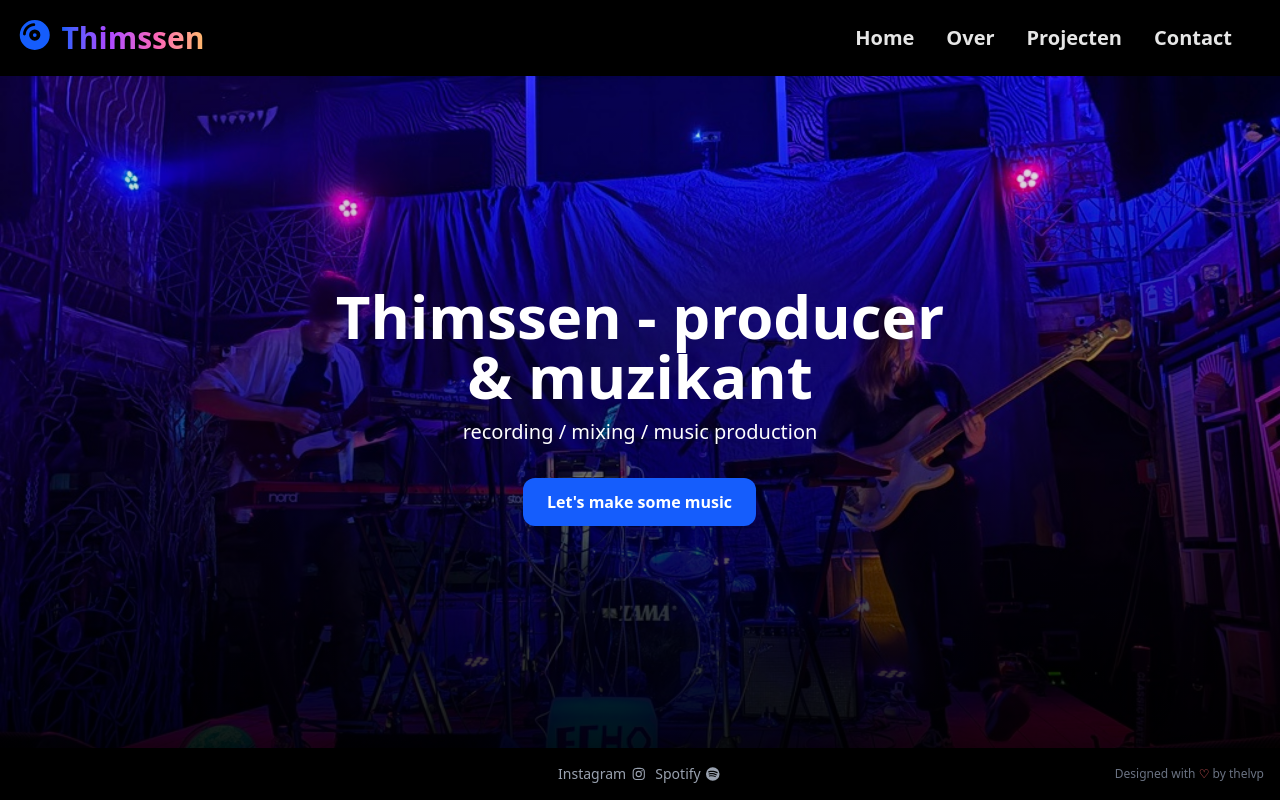
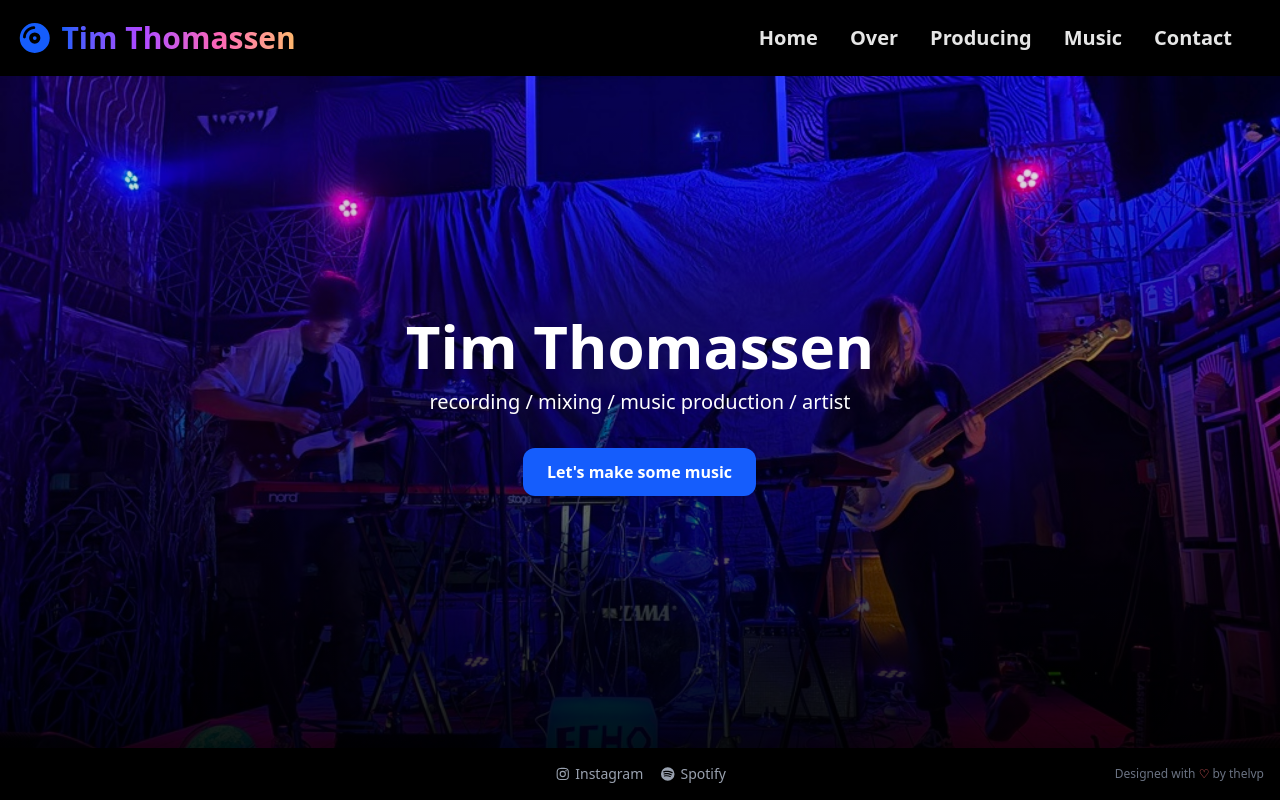
Before and after one commit to thelvp/thimssen, a React (Vite) app: page / in a window 1280 px wide. Built offline with nearby package versions, Linux system fonts and the light colour scheme; the HTML template or start-up script is replaced by a standard one.

Commit message:
Fixes: content, add music to nav, small formatting fixes

```diff
--- a/index.html
+++ b/index.html
@@ -4,7 +4,7 @@
     <meta charset="UTF-8" />
     <link rel="icon" type="image/svg+xml" href="/vite.svg" />
     <meta name="viewport" content="width=device-width, initial-scale=1.0" />
-    <title>Thimssen</title>
+    <title>Tim Thomassen</title>
   </head>
   <body class="bg-black text-white/90">
     <div id="root"></div>
--- a/src/App.tsx
+++ b/src/App.tsx
@@ -1,7 +1,6 @@
 import { HashRouter, Route, Routes } from 'react-router';
 import { Layout } from './components';
-import { Home, About, Contact, ErrorPage, Projects } from './pages';
-import { Music } from './pages/Music';
+import { Home, About, Contact, ErrorPage, Producing, Music } from './pages';
 
 function App() {
   return (
@@ -11,7 +10,7 @@ function App() {
           <Route path="/" element={<Layout />}>
             <Route path="/" element={<Home />} />
             <Route path="/about" element={<About />} />
-            <Route path="/projects" element={<Projects />} />
+            <Route path="/producing" element={<Producing />} />
             <Route path="/music" element={<Music />} />
             <Route path="/contact" element={<Contact />} />
             <Route path="*" element={<ErrorPage />} />
--- a/src/components/Footer/Footer.tsx
+++ b/src/components/Footer/Footer.tsx
@@ -10,13 +10,11 @@ export const Footer = () => {
 
         <ul className="flex flex-wrap items-center justify-center text-sm">
           <FooterLink
-            color="hover:text-blue-500"
             title="Instagram"
             href="https://www.instagram.com/thimssen/"
             icon={faInstagram}
           />
           <FooterLink
-            color="hover:text-green-500"
             title="Spotify"
             href="https://open.spotify.com/artist/2uhfXqGrbL6MDekftEEDMD?si=RTCS8gXOQHO1zlk8fMht0A"
             icon={faSpotify}
--- a/src/components/Footer/FooterLink.tsx
+++ b/src/components/Footer/FooterLink.tsx
@@ -2,24 +2,22 @@ import type { IconProp } from '@fortawesome/fontawesome-svg-core';
 import { FontAwesomeIcon } from '@fortawesome/react-fontawesome';
 
 type FooterLinkProps = {
-  color: string;
   title: string;
   href: string;
   icon: IconProp;
 };
 
-export const FooterLink = ({ color, title, icon, href }: FooterLinkProps) => {
+export const FooterLink = ({ title, icon, href }: FooterLinkProps) => {
   return (
-    <li className="mr-2 last:mr-0">
+    <li className="mr-2 last:mr-0 sm:mr-4">
       <a
         target="_blank"
         rel="noopener noreferrer"
         href={href}
-        className={`interactive focus-ring hover:font-semibold ${color}`}
+        className="interactive focus-ring"
       >
-        {title}{' '}
-        <FontAwesomeIcon icon={icon} aria-hidden="true" focusable={false} />
-        <span className="sr-only">(opens in a new tab)</span>
+        <FontAwesomeIcon icon={icon} aria-hidden="true" focusable={false} />{' '}
+        {title} <span className="sr-only">(opens in a new tab)</span>
       </a>
     </li>
   );
--- a/src/components/Logo/Logo.tsx
+++ b/src/components/Logo/Logo.tsx
@@ -3,10 +3,10 @@ import { FontAwesomeIcon } from '@fortawesome/react-fontawesome';
 
 export const Logo = () => {
   return (
-    <div className="flex text-xl font-bold sm:text-3xl">
+    <div className="flex items-center text-xl font-bold sm:text-3xl">
       <FontAwesomeIcon icon={faCompactDisc} className="pr-2 text-blue-600" />
       <h1 className="bg-[linear-gradient(to_right,var(--color-blue-600),var(--color-purple-500),var(--color-pink-400),var(--color-orange-300))] bg-clip-text text-transparent">
-        Thimssen
+        Tim Thomassen
       </h1>
     </div>
   );
--- a/src/data/NAV_ITEMS.ts
+++ b/src/data/NAV_ITEMS.ts
@@ -6,8 +6,7 @@ interface NavItemProps {
 export const NAV_ITEMS: NavItemProps[] = [
   { href: '/', title: 'Home' },
   { href: '/about', title: 'Over' },
-  { href: '/projects', title: 'Projecten' },
-  // TODO: uncomment once this page can be added to navbar
-  // { href: '/music', title: 'Muziek' },
+  { href: '/producing', title: 'Producing' },
+  { href: '/music', title: 'Music' },
   { href: '/contact', title: 'Contact' },
 ];
--- a/src/pages/About.tsx
+++ b/src/pages/About.tsx
@@ -1,4 +1,7 @@
+import { Link } from 'react-router';
 import echoBeach from '../assets/thimssen_about.jpg';
+import { FontAwesomeIcon } from '@fortawesome/react-fontawesome';
+import { faComments } from '@fortawesome/free-solid-svg-icons';
 
 export function About() {
   return (
@@ -13,29 +16,50 @@ export function About() {
         </div>
       </div>
 
-      <div className="w-full md:w-1/2 md:pr-8 md:pt-8">
+      <div className="w-full justify-center md:w-1/2 md:pr-8 md:pt-8">
         <h2 className="mb-4 text-3xl font-bold text-white/90 sm:text-4xl">
-          Thimssen
+          Tim Thomassen
         </h2>
-        <div className="text-sm leading-relaxed sm:text-base [&>p]:mb-4">
+        <div className="text-sm leading-6 sm:text-base [&>h2]:mb-2 [&>p]:mb-6">
           <p>
-            Ik ben een producer en muzikant met een passie voor het maken van
-            muziek. Vanuit de studio werk ik aan projecten die variëren van
-            elektronische producties tot live performances en van het opnemen
-            van podcasts tot volledige bands.
+            Ik ben{' '}
+            <Link
+              to={'/producing'}
+              className="interactive focus-ring font-bold hover:underline"
+            >
+              producer
+            </Link>{' '}
+            en{' '}
+            <Link
+              to={'/music'}
+              className="interactive focus-ring font-bold hover:underline"
+            >
+              muzikant
+            </Link>
+            . Vanuit mijn studio werk ik aan uiteenlopende projecten: van
+            elektronische producties en live performances tot podcasts en
+            bandopnames.
           </p>
           <p>
-            Na jaren als drummer, toetsenist en zanger actief geweest te zijn in
-            verschillende bands, met vele opgenomen demo's tot gevolg, ben ik
-            het produceren serieuzer gaan oppakken. Demo's werden releases en
-            waar dit eerst enkel was voor mijn eigen bands, ben ik ook steeds
-            meer projecten met andere artiesten en kunstenaars gaan uitvoeren.
+            Na jaren actief te zijn geweest als drummer, toetsenist en zanger
+            ben ik me steeds meer gaan richten op produceren. Wat begon met
+            demo’s voor mijn eigen bands groeide uit tot releases en
+            samenwerkingen met andere artiesten en makers.
           </p>
           <p>
-            Ik geloof dat elk nummer een eigen wereld kan vormen waar je als
-            luisteraar even in kunt verdwijnen. Ik ga graag met muzikanten aan
-            de slag om samen op zoek te gaan naar de wereld die zij voor ogen
-            hebben.
+            Ik geloof dat elk nummer een eigen wereld kan zijn. Samen met
+            muzikanten ga ik op zoek naar de sound en sfeer die daarbij horen.
+          </p>
+          <p>
+            <FontAwesomeIcon icon={faComments} className="mr-3" />
+            Interesse om samen werken? Stuur me een{' '}
+            <Link
+              to="/contact"
+              className="interactive focus-ring font-bold hover:underline"
+            >
+              bericht
+            </Link>
+            !
           </p>
         </div>
       </div>
--- a/src/pages/Home.tsx
+++ b/src/pages/Home.tsx
@@ -14,12 +14,10 @@ export function Home() {
       <div className="bg-linear-to-b absolute inset-0 from-transparent to-black/90"></div>
 
       <div className="max-w-1/2 l z-10">
-        <h1 className="text-3xl font-extrabold sm:text-6xl">
-          Thimssen - producer & muzikant
-        </h1>
+        <h1 className="text-3xl font-extrabold sm:text-6xl">Tim Thomassen</h1>
 
         <p className="mt-3 text-lg sm:text-xl">
-          recording / mixing / music production
+          recording / mixing / music production / artist
         </p>
 
         <Link
--- a/src/pages/Projects.tsx
+++ b/src/pages/Producing.tsx
@@ -1,7 +1,7 @@
 import { PORTFOLIO_ITEMS } from '../data/PORTFOLIO_ITEMS';
 import { PortfolioItem } from '../components/PortfolioItem/PortfolioItem';
 
-export function Projects() {
+export function Producing() {
   return (
     <div className="w-full md:w-[90%]">
       <div className="grid w-full grid-cols-1 place-items-stretch sm:grid-cols-3 sm:gap-4 md:grid-cols-3 md:gap-6">
--- a/src/pages/index.ts
+++ b/src/pages/index.ts
@@ -2,5 +2,5 @@ export * from './About';
 export * from './Contact';
 export * from './Errorpage';
 export * from './Home';
-export * from './Projects';
+export * from './Producing';
 export * from './Music';
```
